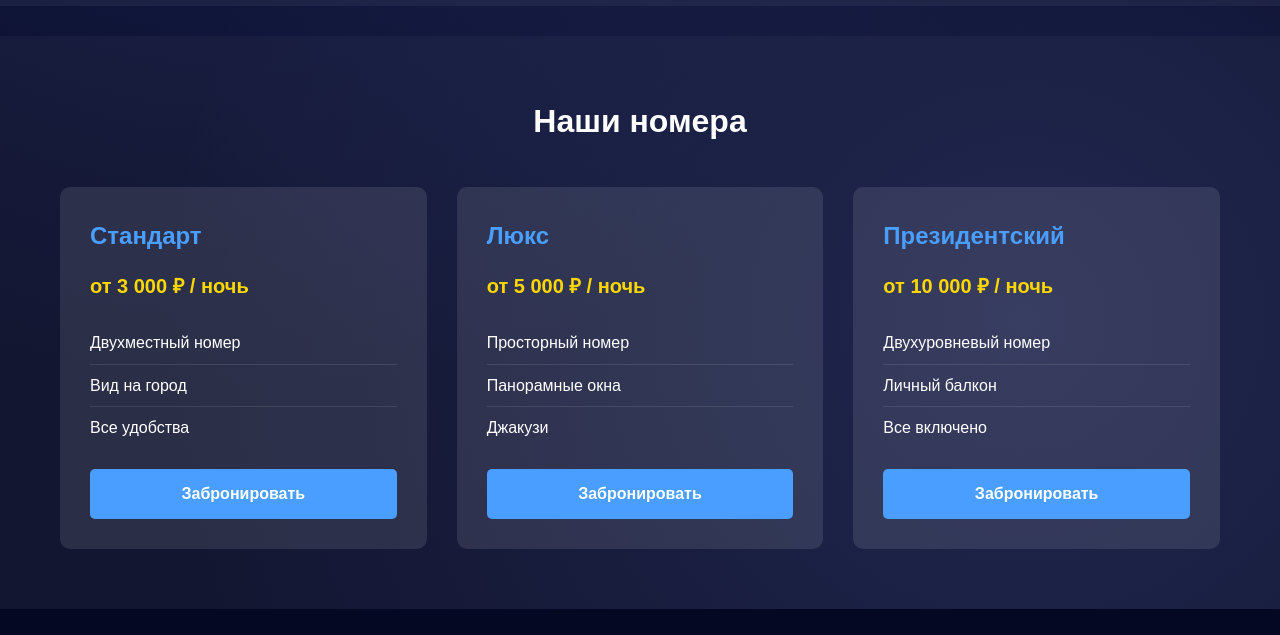
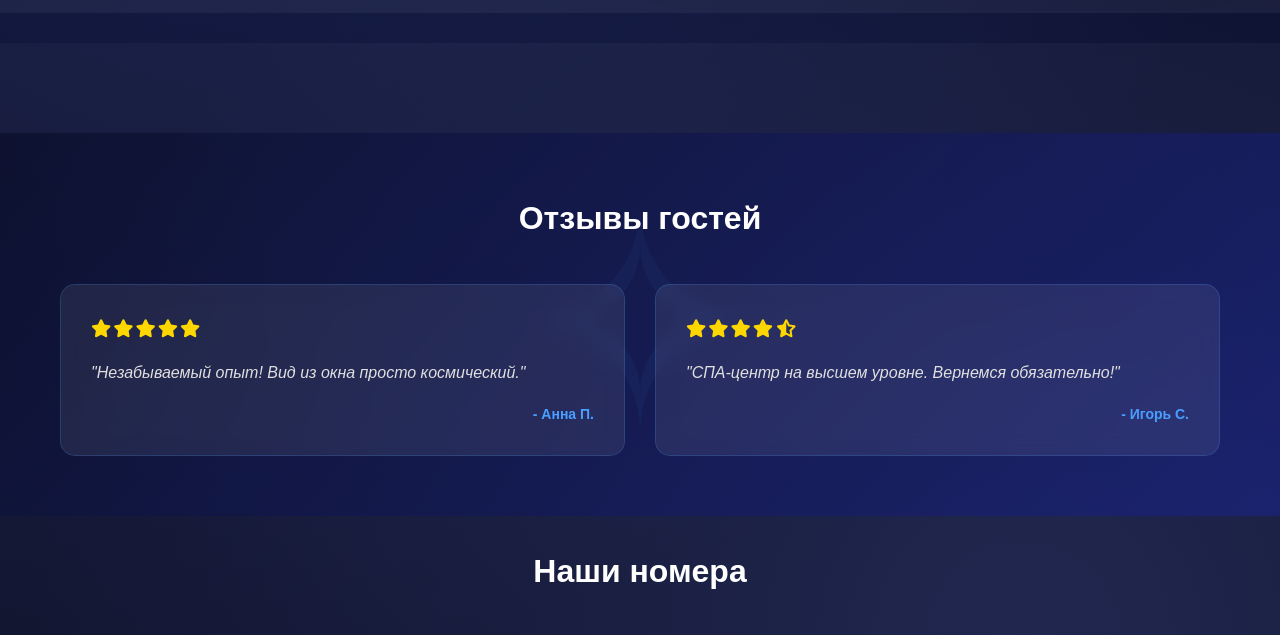
Before and after one commit to wirbi-opiopop/osnova, a plain HTML site: page гостиница/index.html in a window 1280 px wide. Shown: the part 1060-1695 px from the top of the page. Drawn offline with Linux system fonts and the light colour scheme.

Commit message:
Add files via upload

```diff
--- a/гостиница/index.html
+++ b/гостиница/index.html
@@ -17,7 +17,7 @@
         <div class="container">
             <div class="logo">
                 <i class="fas fa-rocket"></i>
-                <h1>Космос</h1>
+                <h1 href="#home">Космос</h1>
             </div>
             <nav class="nav">
                 <a href="#home">Главная</a>
@@ -60,6 +60,30 @@
         </section>
 
         <section id="rooms" class="rooms">
+            <!-- Добавьте после секции <section id="rooms" class="rooms"> и перед закрытием </main> -->
+            <section class="testimonials">
+                <div class="container">
+                    <h2>Отзывы гостей</h2>
+                    <div class="testimonials-grid">
+                        <div class="testimonial-card">
+                            <div class="stars">
+                                <i class="fas fa-star"></i><i class="fas fa-star"></i><i class="fas fa-star"></i><i
+                                    class="fas fa-star"></i><i class="fas fa-star"></i>
+                            </div>
+                            <p>"Незабываемый опыт! Вид из окна просто космический."</p>
+                            <span class="author">- Анна П.</span>
+                        </div>
+                        <div class="testimonial-card">
+                            <div class="stars">
+                                <i class="fas fa-star"></i><i class="fas fa-star"></i><i class="fas fa-star"></i><i
+                                    class="fas fa-star"></i><i class="fas fa-star-half-alt"></i>
+                            </div>
+                            <p>"СПА-центр на высшем уровне. Вернемся обязательно!"</p>
+                            <span class="author">- Игорь С.</span>
+                        </div>
+                    </div>
+                </div>
+            </section>
             <div class="container">
                 <h2>Наши номера</h2>
                 <div class="rooms-grid">
--- a/гостиница/style.css
+++ b/гостиница/style.css
@@ -11,7 +11,181 @@ html {
     scroll-padding-top: 80px;
     /* Отступ сверху для якорных ссылок */
 }
+/* Добавьте перед медиа-запросами */
 
+/* Секция отзывов */
+.testimonials {
+    padding: 60px 0;
+    background: linear-gradient(135deg, rgba(10, 14, 42, 0.7), rgba(26, 35, 126, 0.7));
+    margin: 30px 0;
+    position: relative;
+    overflow: hidden;
+}
+
+.testimonials::before {
+    content: "✧";
+    position: absolute;
+    font-size: 300px;
+    color: rgba(74, 158, 255, 0.05);
+    top: 50%;
+    left: 50%;
+    transform: translate(-50%, -50%);
+    pointer-events: none;
+}
+
+.testimonials h2 {
+    text-align: center;
+    color: white;
+    margin-bottom: 40px;
+    font-size: 32px;
+    position: relative;
+    z-index: 1;
+}
+
+.testimonials-grid {
+    display: grid;
+    grid-template-columns: repeat(auto-fit, minmax(300px, 1fr));
+    gap: 30px;
+    position: relative;
+    z-index: 1;
+}
+
+.testimonial-card {
+    background-color: rgba(255, 255, 255, 0.08);
+    padding: 30px;
+    border-radius: 15px;
+    border: 1px solid rgba(74, 158, 255, 0.2);
+    transition: all 0.3s ease;
+    backdrop-filter: blur(10px);
+}
+
+.testimonial-card:hover {
+    background-color: rgba(255, 255, 255, 0.12);
+    border-color: rgba(74, 158, 255, 0.4);
+    transform: translateY(-5px);
+    box-shadow: 0 10px 30px rgba(74, 158, 255, 0.15);
+}
+
+.stars {
+    color: #ffd700;
+    font-size: 18px;
+    margin-bottom: 15px;
+    letter-spacing: 2px;
+}
+
+.testimonial-card p {
+    color: #e0e0e0;
+    font-style: italic;
+    line-height: 1.8;
+    margin-bottom: 15px;
+}
+
+.author {
+    color: #4a9eff;
+    font-weight: bold;
+    display: block;
+    text-align: right;
+    font-size: 14px;
+}
+
+/* Улучшение кнопок */
+.btn {
+    position: relative;
+    overflow: hidden;
+    transition: all 0.3s ease;
+    box-shadow: 0 5px 15px rgba(74, 158, 255, 0.3);
+}
+
+.btn::after {
+    content: '';
+    position: absolute;
+    top: 50%;
+    left: 50%;
+    width: 5px;
+    height: 5px;
+    background: rgba(255, 255, 255, 0.5);
+    opacity: 0;
+    border-radius: 100%;
+    transform: scale(1, 1) translate(-50%);
+    transform-origin: 50% 50%;
+}
+
+.btn:hover::after {
+    animation: ripple 1s ease-out;
+}
+
+@keyframes ripple {
+    0% {
+        transform: scale(0, 0);
+        opacity: 0.5;
+    }
+
+    100% {
+        transform: scale(20, 20);
+        opacity: 0;
+    }
+}
+
+/* Улучшение карточек номеров */
+.room-card {
+    position: relative;
+    overflow: hidden;
+    border: 1px solid transparent;
+    transition: all 0.4s ease;
+}
+
+.room-card::before {
+    content: '';
+    position: absolute;
+    top: 0;
+    left: 0;
+    width: 100%;
+    height: 4px;
+    background: linear-gradient(90deg, #4a9eff, #2d8aff);
+    transform: translateX(-100%);
+    transition: transform 0.5s ease;
+}
+
+.room-card:hover::before {
+    transform: translateX(0);
+}
+
+.room-card:hover {
+    border-color: rgba(74, 158, 255, 0.3);
+    box-shadow: 0 15px 35px rgba(0, 0, 0, 0.3);
+}
+
+/* Анимация появления элементов */
+.room-card,
+.testimonial-card,
+.about-content {
+    animation: fadeInUp 0.6s ease-out forwards;
+    opacity: 0;
+}
+
+.room-card:nth-child(1) {
+    animation-delay: 0.1s;
+}
+
+.room-card:nth-child(2) {
+    animation-delay: 0.2s;
+}
+
+.room-card:nth-child(3) {
+    animation-delay: 0.3s;
+}
+
+@keyframes fadeInUp {
+    from {
+        opacity: 0;
+        transform: translateY(20px);
+    }
+
+    to {
+        opacity: 1;
+        transform: translateY(0);
+    }
+}
 body {
     font-family: Arial, sans-serif;
     line-height: 1.6;
@@ -95,7 +269,6 @@ body {
     width: 100%;
 }
 
-/* Главная секция */
 .main {
     flex: 1;
 }
```
